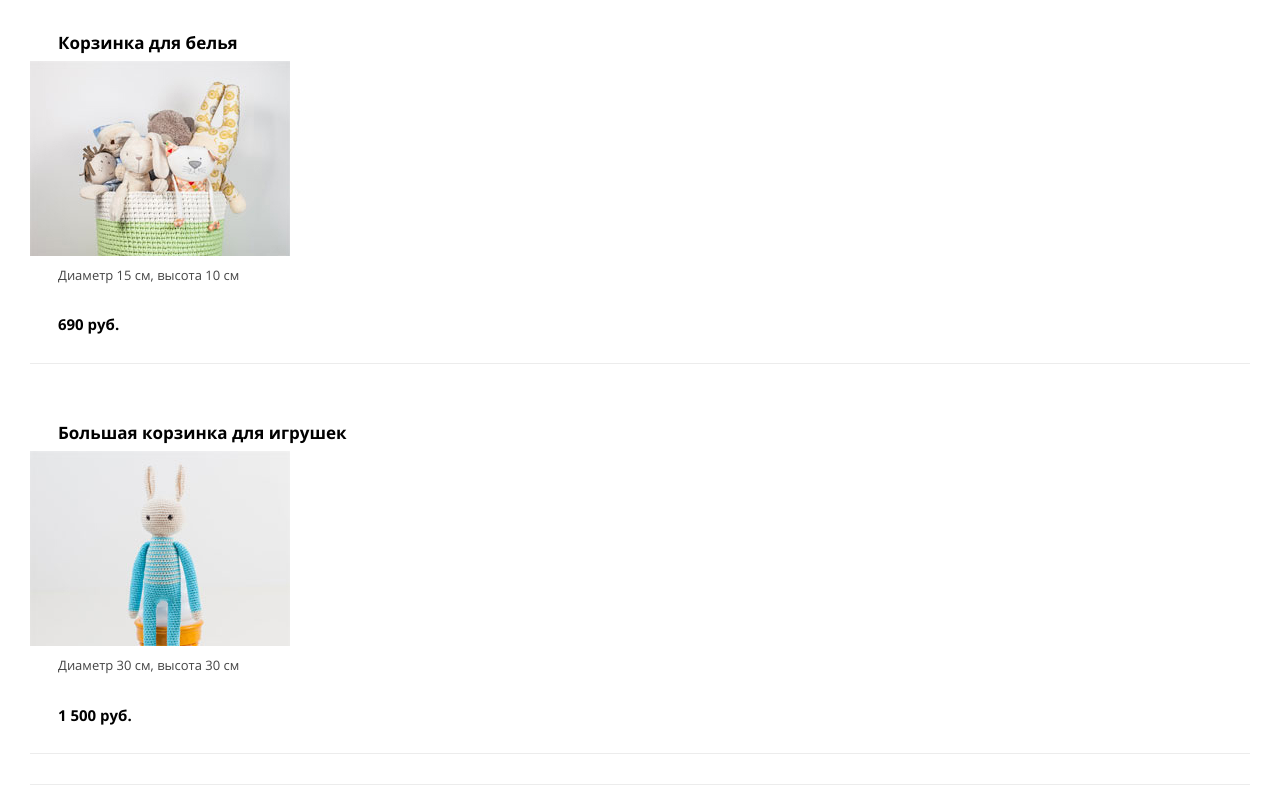
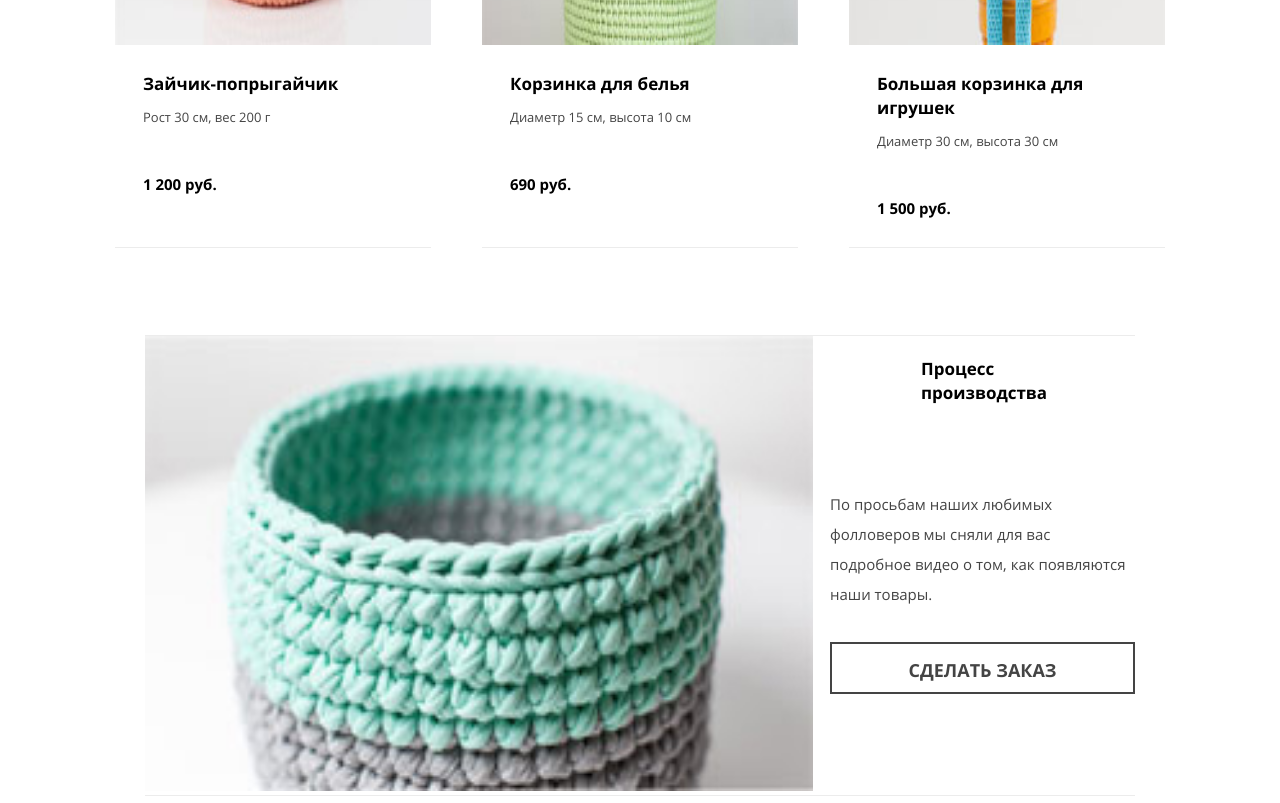
Before and after one commit to lost-incode/1620087-mishka-22, a website: page source/catalog.html in a window 1280 px wide. Shown: the part 1217-2020 px from the top of the page. Drawn offline with nearby package versions, Linux system fonts and the light colour scheme; files that its build step writes are made by us from their sources; files whose address does not match are found by name.

Commit message:
Add adaptive styles for catalog.html

```diff
--- a/source/catalog.html
+++ b/source/catalog.html
@@ -57,6 +57,7 @@
       <div class="page-main__wrapper">
         <h1 class="page-main__title">Каталог товаров</h1>
       </div>
+      <div class="page__container">
         <ul class="catalog page-main__list">
           <li class="catalog__card card">
             <h2 class="card__title">Зайчик-попрыгайчик</h2>
@@ -87,6 +88,7 @@
           <p class="video__description">По просьбам наших любимых фолловеров мы сняли для вас подробное видео о том, как появляются наши товары.</p>
           <a class="order-link video__button" href="#">Сделать заказ</a>
         </div>
+      </div>
     </main>
     <footer class="page-footer">
       <section class="info">
--- a/source/sass/blocks/card.scss
+++ b/source/sass/blocks/card.scss
@@ -1,31 +1,81 @@
 .card {
+  display: flex;
+  flex-direction: column;
   border-bottom: 1px solid $basic-light;
+
+  @media (min-width: $tablet-width) and (max-width: $tablet-width + ($desktop-width - $tablet-width)) {
+    display: grid;
+    grid-template-columns: 1fr 1fr;
+    grid-template-rows: 57px 1fr 73px;
+  }
+
+  @media (min-width: $desktop-width) {
+    min-height: 659px;
+  }
 }
 
 .card__title {
+  order: 1;
   margin: 0;
   padding: 27.5px 5px 6px 28px;
   font-weight: bold;
   font-size: 17px;
   line-height: 24px;
   box-sizing: border-box;
+
+  @media (min-width: $tablet-width) and (max-width: $tablet-width + ($desktop-width - $tablet-width)) {
+    grid-column-start: 2;
+    grid-column-end: 3;
+    grid-row-start: 1;
+    grid-row-end: 2;
+  }
 }
 
 .card__img {
   width: 260px;
   height: 195px;
+
+  @media (min-width: $tablet-width) and (max-width: $tablet-width + ($desktop-width - $tablet-width)) {
+    width: 334px;
+    height: 334px;
+    grid-column-start: 1;
+    grid-column-end: 2;
+    grid-row-start: 1;
+    grid-row-end: 4;
+  }
+
+  @media (min-width: $desktop-width) {
+    width: 316px;
+    height: 462px;
+  }
 }
 
 .card__description {
+  order: 2;
   margin: 0 28px 17.5px 28px;
   font-size: 13px;
   line-height: 30px;
   color: $basic-dark;
+
+  @media (min-width: $tablet-width) and (max-width: $tablet-width + ($desktop-width - $tablet-width)) {
+    grid-column-start: 2;
+    grid-column-end: 3;
+    grid-row-start: 2;
+    grid-row-end: 3;
+  }
 }
 
 .card__price {
+  order: 3;
   margin: 22.5px 28px 26.5px 28px;
   font-weight: bold;
   font-size: 15px;
   line-height: 24px;
+
+  @media (min-width: $tablet-width) and (max-width: $tablet-width + ($desktop-width - $tablet-width)) {
+    grid-column-start: 2;
+    grid-column-end: 3;
+    grid-row-start: 3;
+    grid-row-end: 4;
+  }
 }
--- a/source/sass/blocks/catalog.scss
+++ b/source/sass/blocks/catalog.scss
@@ -1,9 +1,26 @@
 .catalog {
   list-style: none;
+
+  @media (min-width: $desktop-width) {
+    display: flex;
+  }
 }
 
 .catalog__card {
-  margin: 30px 0;
+  @media (min-width: $tablet-width) {
+    margin-bottom: 54px;
+  }
+
+  @media (min-width: $desktop-width) {
+    width: 316px;
+    margin-bottom: 57px;
+  }
+
+  &:not(:last-child) {
+    @media (min-width: $desktop-width) {
+      margin-right: 51px;
+    }
+  }
 }
 
 .catalog__video {
--- a/source/sass/blocks/page-main.scss
+++ b/source/sass/blocks/page-main.scss
@@ -15,5 +15,5 @@
 
 .page-main__list {
   margin: 0;
-  padding: 0 30px;
+  padding: 0;
 }
--- a/source/sass/blocks/video.scss
+++ b/source/sass/blocks/video.scss
@@ -1,19 +1,60 @@
 .video {
+  display: flex;
+  flex-direction: column;
   border-top: 1px solid $basic-light;
   border-bottom: 1px solid $basic-light;
+
+  @media (min-width: $desktop-width) {
+    display: grid;
+    grid-template-columns: 4fr 2fr;
+    grid-template-rows: 1fr 1fr 1fr;
+  }
 }
 
 .video__title {
+  align-self: flex-start;
   margin: 0;
   padding: 21.5px 13px 26.5px 91px;
   font-weight: bold;
   font-size: 17px;
   line-height: 24px;
+
+  @media (min-width: $tablet-width) {
+    order: 1;
+  }
+
+  @media (min-width: $desktop-width) {
+    grid-column-start: 2;
+    grid-column-end: 3;
+    grid-row-start: 1;
+    grid-row-end: 2;
+  }
+}
+
+.video__preview {
+  @media (min-width: $desktop-width) {
+    grid-column-start: 1;
+    grid-column-end: 2;
+    grid-row-start: 1;
+    grid-row-end: 4;
+    margin-right: 17px;
+  }
+}
+
+.video__link {
+  @media (min-width: $tablet-width) {
+    padding: 0;
+  }
 }
 
 .video__img {
   width: 260px;
   height: 150px;
+
+  @media (min-width: $tablet-width) {
+    width: 668px;
+    height: 455px;
+  }
 }
 
 .video__description {
@@ -22,8 +63,38 @@
   font-size: 13px;
   line-height: 24px;
   color: $basic-dark;
+
+  @media (min-width: $tablet-width) {
+    order: 2;
+    padding: 0;
+    max-width: 586px;
+    font-size: 15px;
+    line-height: 30px;
+  }
+
+  @media (min-width: $desktop-width) {
+    grid-column-start: 2;
+    grid-column-end: 3;
+    grid-row-start: 2;
+    grid-row-end: 3;
+  }
 }
 
 .video__button {
   margin-bottom: 33px;
+  box-sizing: border-box;
+
+  @media (min-width: $tablet-width) {
+    order: 3;
+    min-width: 584px;
+  }
+
+  @media (min-width: $desktop-width) {
+    grid-column-start: 2;
+    grid-column-end: 3;
+    grid-row-start: 3;
+    grid-row-end: 4;
+    min-width: 230px;
+    height: 52px;
+  }
 }
```
Lines whose indentation alone changed are shown as unchanged.
